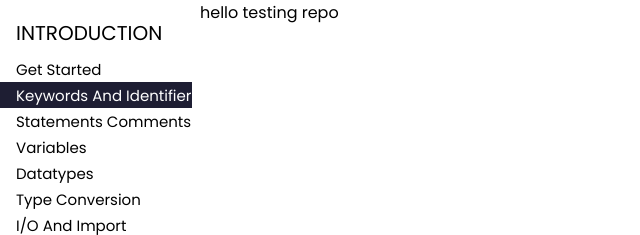
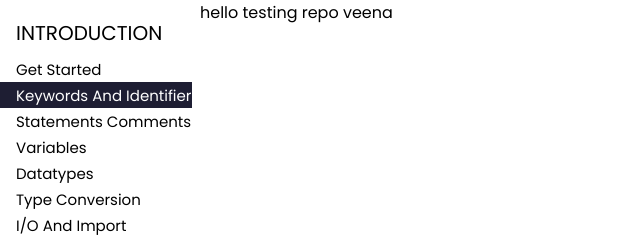
Before and after one commit to Shivrajstark/testinghost, a plain HTML site: page python/keyword_identifiers.html in a window 1280 px wide. Shown: the top 235 px of the page, 0-640 px from the left. Drawn offline with Linux system fonts and the light colour scheme.

Commit message:
update page

```diff
--- a/python/keyword_identifiers.html
+++ b/python/keyword_identifiers.html
@@ -89,7 +89,7 @@
     <div class="content_box">
      <!-- content start -->
 
-    <p>hello testing repo</p>
+    <p>hello testing repo veena</p>
 
 
 
```
